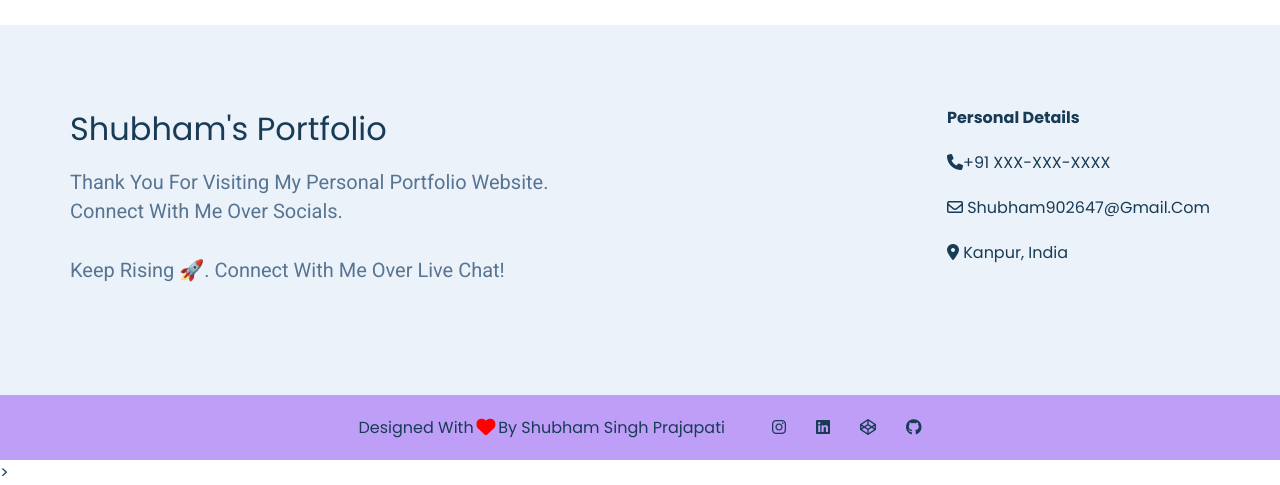
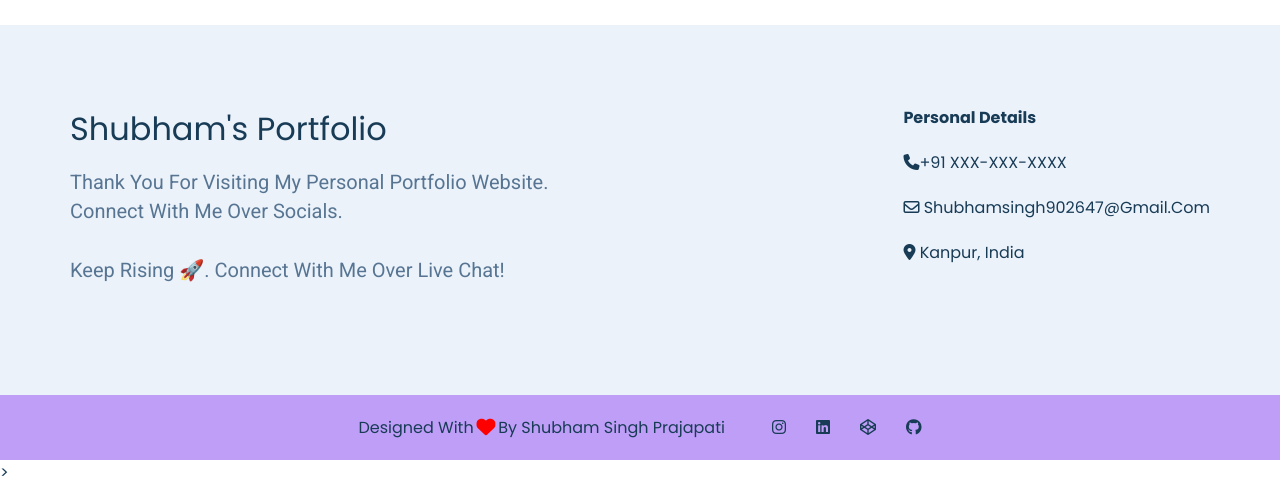
Before and after one commit to itsprajapati1204/Shubham-Portfolio, a plain HTML site: page index.html in a window 1280 px wide. Shown: the part 3565-4050 px from the top of the page. Drawn offline with nearby package versions, Linux system fonts and the light colour scheme; a script that the page names is missing.

Commit message:
Update index.html
New details Update

```diff
--- a/index.html
+++ b/index.html
@@ -333,7 +333,7 @@
       <div class="link-column flex">
         <h4>Personal Details</h4>
         <a href="#" class="hover-link"><i class="fa-solid fa-phone"></i>+91 XXX-XXX-XXXX</a>
-        <a href="https://mail.google.com/mail/u/0/#inbox?compose=new" class="hover-link"><i class="fa-regular fa-envelope"></i>&nbsp;shubham902647@gmail.com</a>
+        <a href="https://mail.google.com/mail/u/0/#inbox?compose=new" class="hover-link"><i class="fa-regular fa-envelope"></i>&nbsp;shubhamsingh902647@gmail.com</a>
         <a href="#" class="hover-link"><i class="fa-solid fa-location-dot"></i>&nbsp;Kanpur, India</a>
       </div>
     </div>
```
